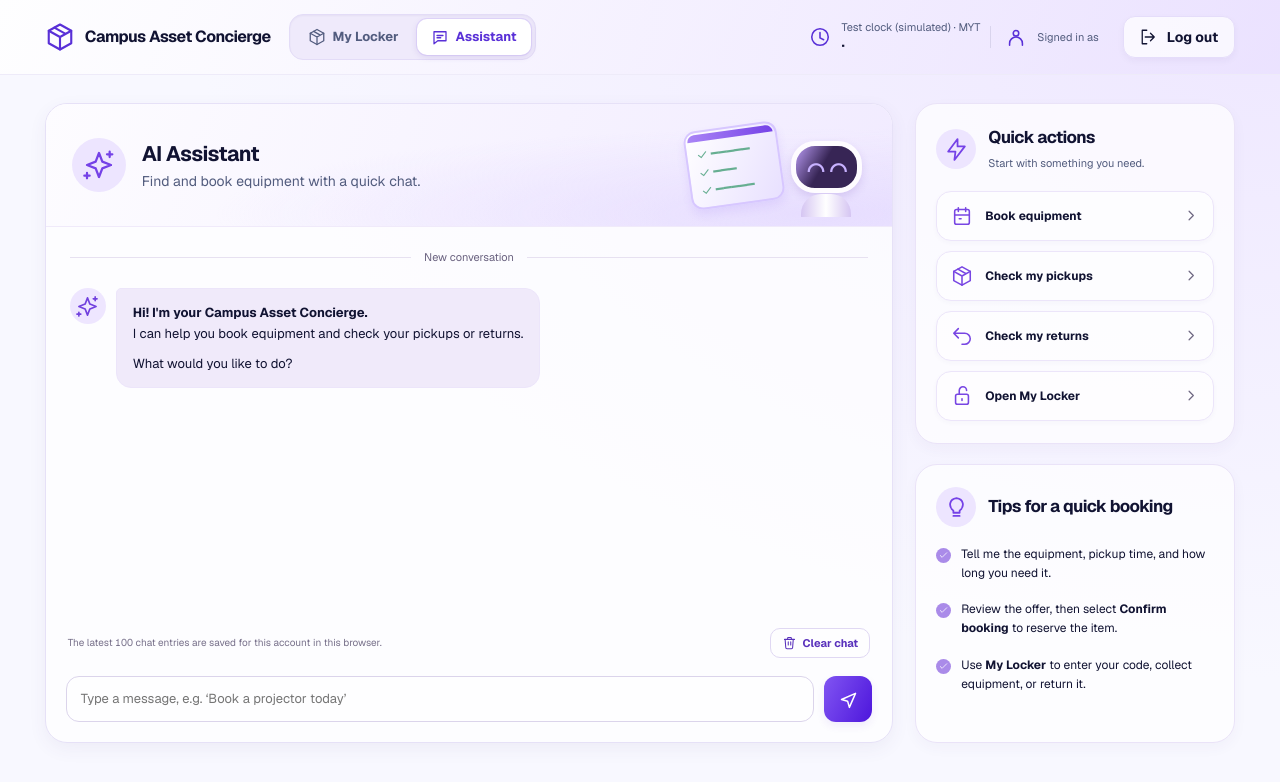
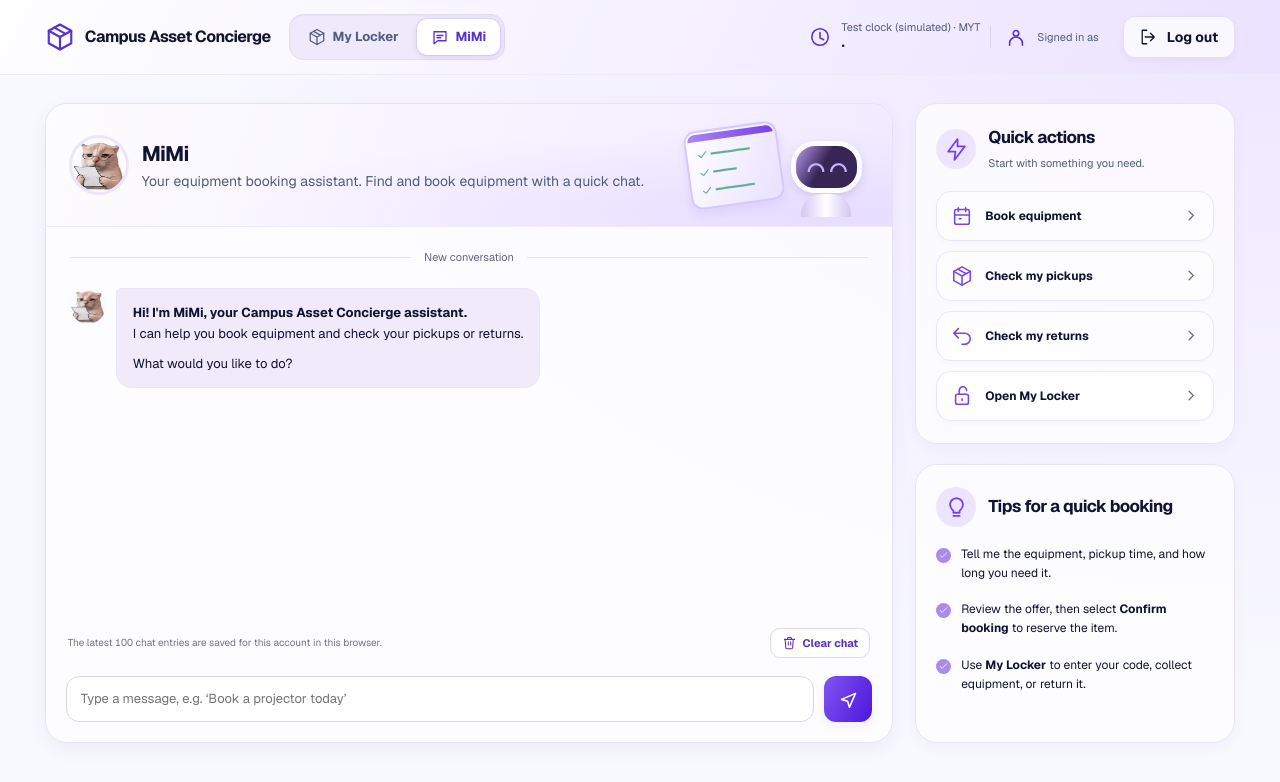
Before and after one commit to HeroJakes/campus-asset-concierge, a FastAPI app: template src/campus_asset_concierge/templates/locker_assistant.html in a window 1280 px wide. Shown: the top 782 px of the page. Run offline with FastAPI, Linux system fonts and the light colour scheme; the template is opened without the code that fills it, so the values that code supplies are empty; parts of the project's set-up code (start-up, migrations or seed data) failed here and were passed over.

Commit message:
feat(assistant): name the borrower assistant MiMi with a cat avatar
Show MiMi's name and picture in the chat heading, message avatars, and the
borrower nav, and tell the model its name. Cache-bust the assistant assets.

```diff
--- a/src/campus_asset_concierge/assistant.py
+++ b/src/campus_asset_concierge/assistant.py
@@ -71,7 +71,8 @@ TOOL_DECLARATIONS: list[dict[str, Any]] = [
     },
 ]
 
-SYSTEM_PROMPT = """You are the Campus Asset Concierge booking assistant for the signed-in borrower.
+SYSTEM_PROMPT = """You are MiMi, the Campus Asset Concierge booking assistant for the signed-in borrower.
+If asked your name, say you are MiMi.
 The current reference time is {current_time} (Malaysia time); use it for relative dates.
 
 Help the borrower reserve exactly ONE item.
@@ -93,7 +94,7 @@ Help the borrower reserve exactly ONE item.
 If a tool returns an error, explain it plainly and offer to try again."""
 
 FALLBACK_REPLY = (
-    "The booking assistant is unavailable right now. You can still book through the "
+    "MiMi is unavailable right now. You can still book through the "
     "API docs at /docs, or try again in a moment."
 )
 
--- a/src/campus_asset_concierge/static/locker_assistant.css
+++ b/src/campus_asset_concierge/static/locker_assistant.css
@@ -5,6 +5,7 @@
 .assistant-heading h2 { font-size: 21px; line-height: 1.4; }
 .assistant-heading p { margin-top: 3px; color: var(--muted); }
 .assistant-heading-icon, .side-symbol { display: grid; place-items: center; flex: none; width: 54px; height: 54px; border-radius: 50%; color: #7542e7; background: #ede5ff; }
+.assistant-heading-icon { overflow: hidden; box-shadow: 0 0 0 3px #ede5ff; }
 .assistant-illustration { position: relative; width: 182px; height: 78px; margin-left: auto; flex: none; }
 .assistant-checklist { display: grid; gap: 4px; position: absolute; left: 3px; top: 0; width: 94px; padding: 9px; border: 2px solid #d7c7ff; border-radius: 12px; background: linear-gradient(120deg, #fff, #e8e0ff); box-shadow: 0 5px 10px #7542e71a; transform: rotate(-8deg); color: #66ae91; font-size: 13px; line-height: 14px; }
 .assistant-checklist i { display: block; height: 7px; margin: -7px -7px 3px; border-radius: 8px 8px 0 0; background: linear-gradient(90deg, #aa85f6, #7542e7); }
@@ -17,7 +18,8 @@
 .assistant-row { display: flex; align-items: flex-start; gap: 10px; max-width: 91%; min-width: 0; flex: none; }
 .assistant-row--user { flex-direction: row-reverse; margin-left: auto; }
 .assistant-message { min-width: 0; }
-.assistant-avatar { flex: none; display: grid; place-items: center; width: 36px; height: 36px; border-radius: 50%; background: #eee6ff; color: #7140de; }
+.assistant-avatar { flex: none; display: grid; place-items: center; width: 36px; height: 36px; border-radius: 50%; background: #eee6ff; color: #7140de; overflow: hidden; }
+.assistant-avatar img, .assistant-heading-icon img { display: block; width: 100%; height: 100%; border-radius: 50%; object-fit: cover; background: #fff; }
 .assistant-bubble { padding: 13px 16px; border-radius: 15px; font-size: 13px; line-height: 1.65; overflow-wrap: anywhere; }
 .assistant-row--bot .assistant-bubble { background: #f0eafa; border: 1px solid #ece5fa; border-top-left-radius: 5px; }
 .assistant-row--user .assistant-bubble { background: linear-gradient(115deg, #8960ed, #6132d8); color: #fff; border-top-right-radius: 5px; }
--- a/src/campus_asset_concierge/static/locker_assistant.js
+++ b/src/campus_asset_concierge/static/locker_assistant.js
@@ -151,7 +151,7 @@ async function send(text) {
   const typing = addRow("bot");
   const dots = el("p", "assistant-typing");
   dots.setAttribute("role", "status");
-  dots.setAttribute("aria-label", "Assistant is thinking");
+  dots.setAttribute("aria-label", "MiMi is thinking");
   for (let i = 0; i < 3; i++) {
     const dot = el("span", null, ".");
     dot.setAttribute("aria-hidden", "true");
@@ -167,7 +167,7 @@ async function send(text) {
       headers: { "Content-Type": "application/json" },
       body: JSON.stringify({ messages: recent.map(message => ({ ...message, text: message.text.slice(0, 2000) })) }),
     });
-    const data = res.ok ? await res.json() : { reply: "The assistant hit an error. Please try again.", offer: null };
+    const data = res.ok ? await res.json() : { reply: "MiMi hit an error. Please try again.", offer: null };
     const reply = data.reply || "";
     const entry = { role: "model", text: reply, offer: data.offer || null };
     history.push(entry);
--- a/src/campus_asset_concierge/templates/locker_assistant.html
+++ b/src/campus_asset_concierge/templates/locker_assistant.html
@@ -5,14 +5,14 @@
 <head>
   <meta charset="utf-8">
   <meta name="viewport" content="width=device-width, initial-scale=1">
-  <title>Assistant · Campus Asset Concierge</title>
+  <title>MiMi · Campus Asset Concierge</title>
   <link rel="preconnect" href="https://fonts.googleapis.com">
   <link rel="preconnect" href="https://fonts.gstatic.com" crossorigin>
   <link href="https://fonts.googleapis.com/css2?family=Geist:wght@400;500;700&family=Geist+Mono:wght@400;500&display=swap" rel="stylesheet">
   <link rel="stylesheet" href="/static/locker.css">
   <link rel="stylesheet" href="/static/locker_borrower.css">
-  <link rel="stylesheet" href="/static/locker_assistant.css?v=20261110-clear-chat">
-  <script src="/static/locker_assistant.js" defer></script>
+  <link rel="stylesheet" href="/static/locker_assistant.css?v=20261111-mimi">
+  <script src="/static/locker_assistant.js?v=20261111-mimi" defer></script>
 </head>
 <body class="borrower-shell">
   {% from "locker_icons.html" import icon, equipment %}
@@ -20,20 +20,20 @@
   {% include "locker_borrower_bar.html" %}
 
   <main class="canvas assistant-canvas" id="main-content">
-    <noscript><p class="notice">The assistant needs JavaScript. Use the My Locker page to collect and return items.</p></noscript>
+    <noscript><p class="notice">MiMi needs JavaScript. Use the My Locker page to collect and return items.</p></noscript>
 
     <section class="assistant" aria-labelledby="assistant-title">
       <header class="assistant-heading">
-        <span class="assistant-heading-icon">{{ icon('sparkles', 32) }}</span>
-        <div><h2 id="assistant-title">AI Assistant</h2><p>Find and book equipment with a quick chat.</p></div>
+        <span class="assistant-heading-icon"><img src="/static/mimi.jpg" alt="" width="54" height="54"></span>
+        <div><h2 id="assistant-title">MiMi</h2><p>Your equipment booking assistant. Find and book equipment with a quick chat.</p></div>
         <div class="assistant-illustration" aria-hidden="true"><div class="assistant-checklist"><i></i><span>✓ ━━━━━</span><span>✓ ━━━</span><span>✓ ━━━━━</span></div><div class="assistant-robot"><span>⌒ ⌒</span><i></i></div></div>
       </header>
       <div class="assistant-log" id="assistant-log" data-username="{{ username }}" role="log" aria-live="polite" aria-label="Conversation">
         <div class="conversation-date"><span>New conversation</span></div>
         <div class="assistant-row assistant-row--bot" data-greeting>
-          <span class="assistant-avatar">{{ icon('sparkles', 23) }}</span>
+          <span class="assistant-avatar"><img src="/static/mimi.jpg" alt="" width="36" height="36"></span>
           <div class="assistant-bubble">
-            <p><strong>Hi! I'm your Campus Asset Concierge.</strong><br>I can help you book equipment and check your pickups or returns.</p>
+            <p><strong>Hi! I'm MiMi, your Campus Asset Concierge assistant.</strong><br>I can help you book equipment and check your pickups or returns.</p>
             <p>What would you like to do?</p>
           </div>
         </div>
@@ -44,7 +44,7 @@
       </div>
 
       <form class="assistant-form" id="assistant-form" autocomplete="off">
-        <label class="sr-only" for="assistant-input">Message the assistant</label>
+        <label class="sr-only" for="assistant-input">Message MiMi</label>
         <textarea id="assistant-input" name="message" rows="1" maxlength="2000"
           placeholder="Type a message, e.g. ‘Book a projector today’" required></textarea>
         <button class="button button--primary" type="submit" id="assistant-send" aria-label="Send message">{{ icon('send', 21) }}</button>
@@ -70,7 +70,7 @@
       </section>
     </aside>
   </main>
-  <template id="assistant-bot-icon">{{ icon('sparkles', 22) }}</template>
+  <template id="assistant-bot-icon"><img src="/static/mimi.jpg" alt="" width="36" height="36"></template>
   <template id="assistant-user-icon">{{ icon('user', 22) }}</template>
   <template id="assistant-projector-art">{{ equipment('projector') }}</template>
   <template id="assistant-kit-art">{{ equipment('raspberry-pi-kit') }}</template>
--- a/src/campus_asset_concierge/templates/locker_borrower_bar.html
+++ b/src/campus_asset_concierge/templates/locker_borrower_bar.html
@@ -4,7 +4,7 @@
   <a class="borrower-brand" href="/locker">{{ icon('cube', 30) }}<span>Campus Asset Concierge</span></a>
   <nav class="borrower-nav" aria-label="Borrower sections">
     <a href="/locker" class="borrower-nav-link{% if bar_active == 'locker' %} is-current{% endif %}"{% if bar_active == 'locker' %} aria-current="page"{% endif %}>{{ icon('cube', 18) }} My Locker</a>
-    <a href="/assistant" class="borrower-nav-link{% if bar_active == 'assistant' %} is-current{% endif %}"{% if bar_active == 'assistant' %} aria-current="page"{% endif %}>{{ icon('chat', 18) }} Assistant</a>
+    <a href="/assistant" class="borrower-nav-link{% if bar_active == 'assistant' %} is-current{% endif %}"{% if bar_active == 'assistant' %} aria-current="page"{% endif %}>{{ icon('chat', 18) }} MiMi</a>
   </nav>
   <div class="borrower-session">
     <div class="borrower-clock">{{ icon('clock', 22) }}<div><span>Test clock (simulated) · MYT</span><time datetime="{{ current_time }}">{{ current_time[:10] }} · {{ hhmm(current_time) }}</time></div></div>
```
Also changed, not shown: tests/assistant_chat.test.cjs (+1 -1 lines), tests/test_assistant.py (+1 -1 lines), README.md, src/campus_asset_concierge/static/mimi.jpg (added).
